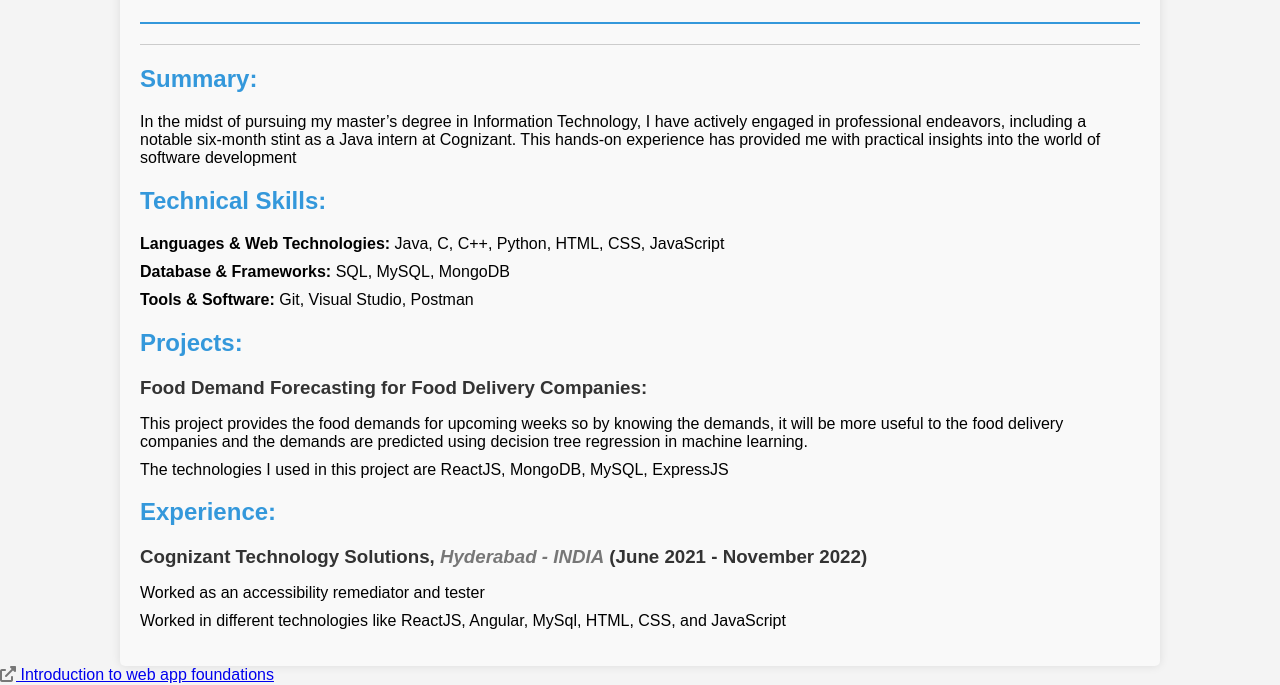
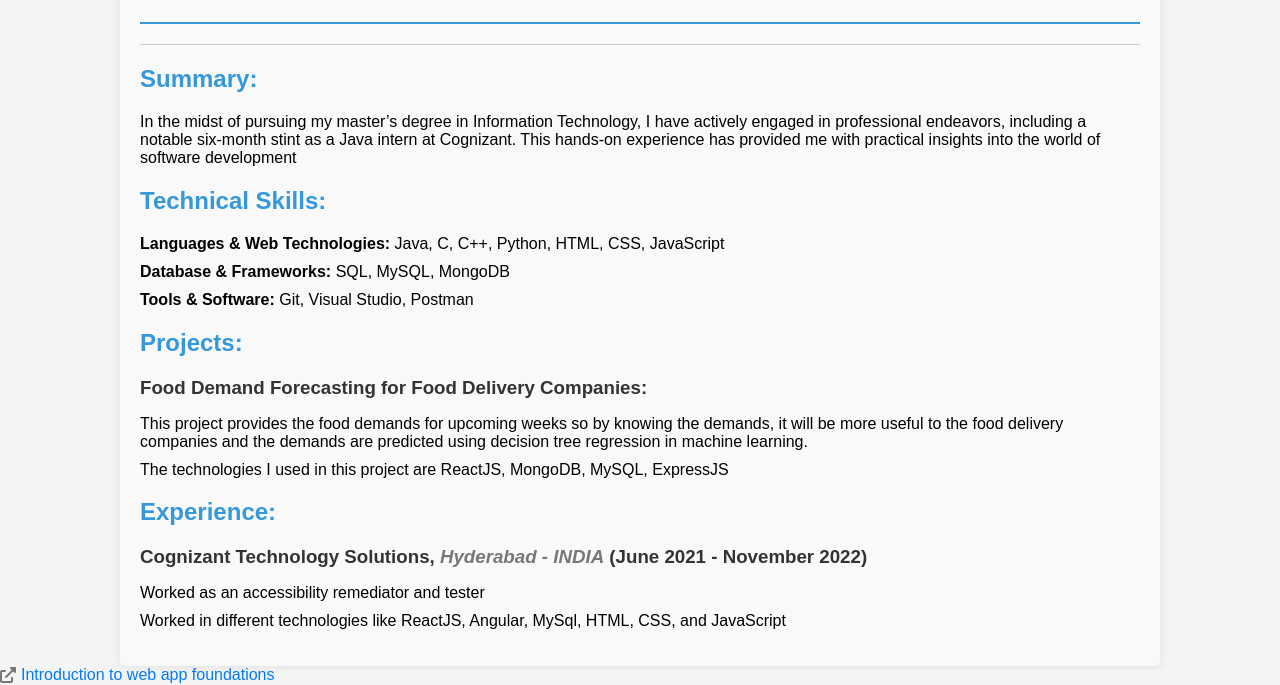
Before and after one commit to cnalamalapu/cnalamalapu.github.io, a plain HTML site: page index.html in a window 1280 px wide. Shown: the part 138-823 px from the top of the page. Drawn offline with Linux system fonts and the light colour scheme.

Commit message:
Added CSS to icon

```diff
--- a/style.css
+++ b/style.css
@@ -65,3 +65,14 @@ h3 {
 i {
     color: #777;
 }
+a[target="_blank"] {
+    text-decoration: none;
+    color: #007BFF;
+    display: inline-flex;
+    align-items: center;
+}
+
+a[target="_blank"] i {
+    margin-right: 5px;
+    color: #777;
+}
```
